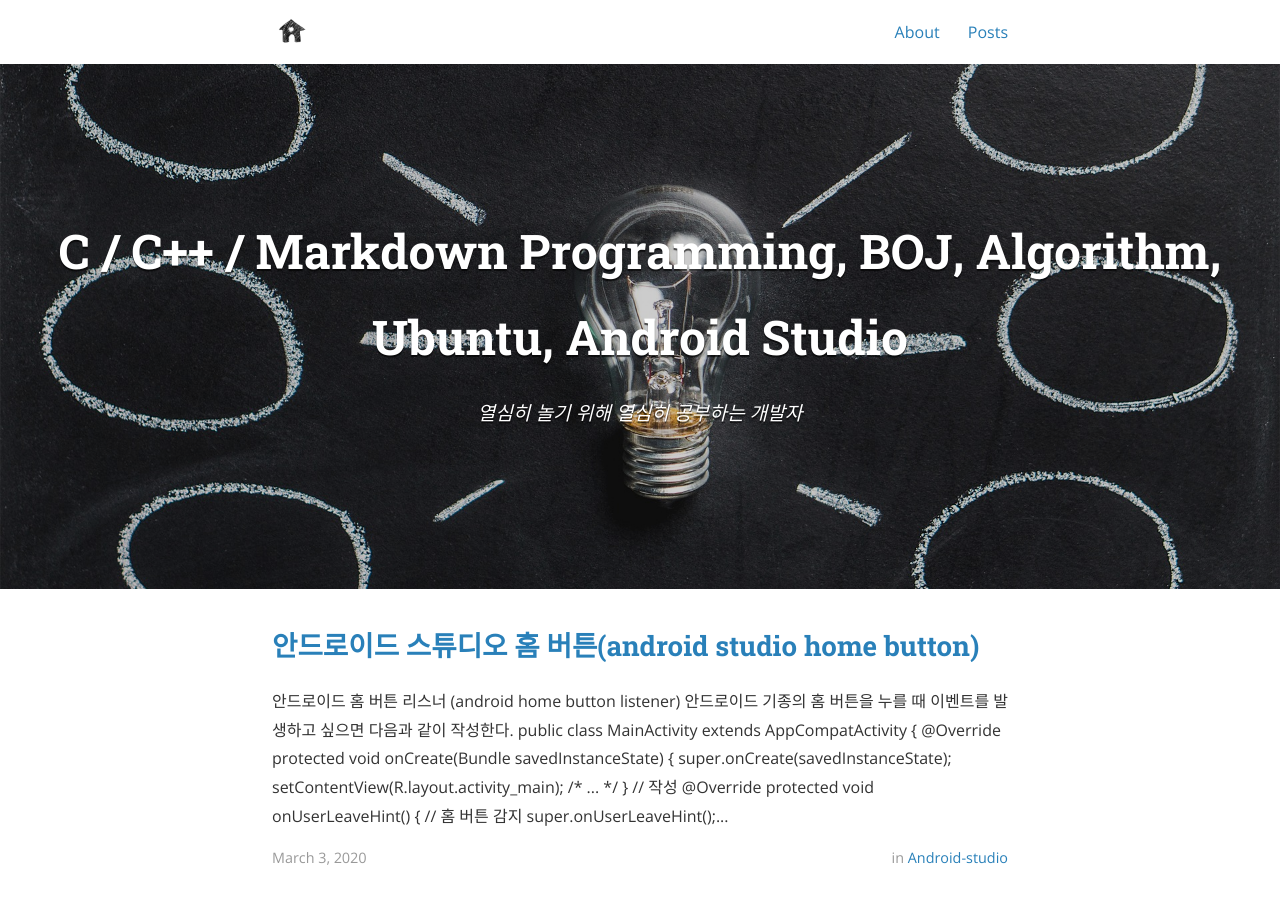
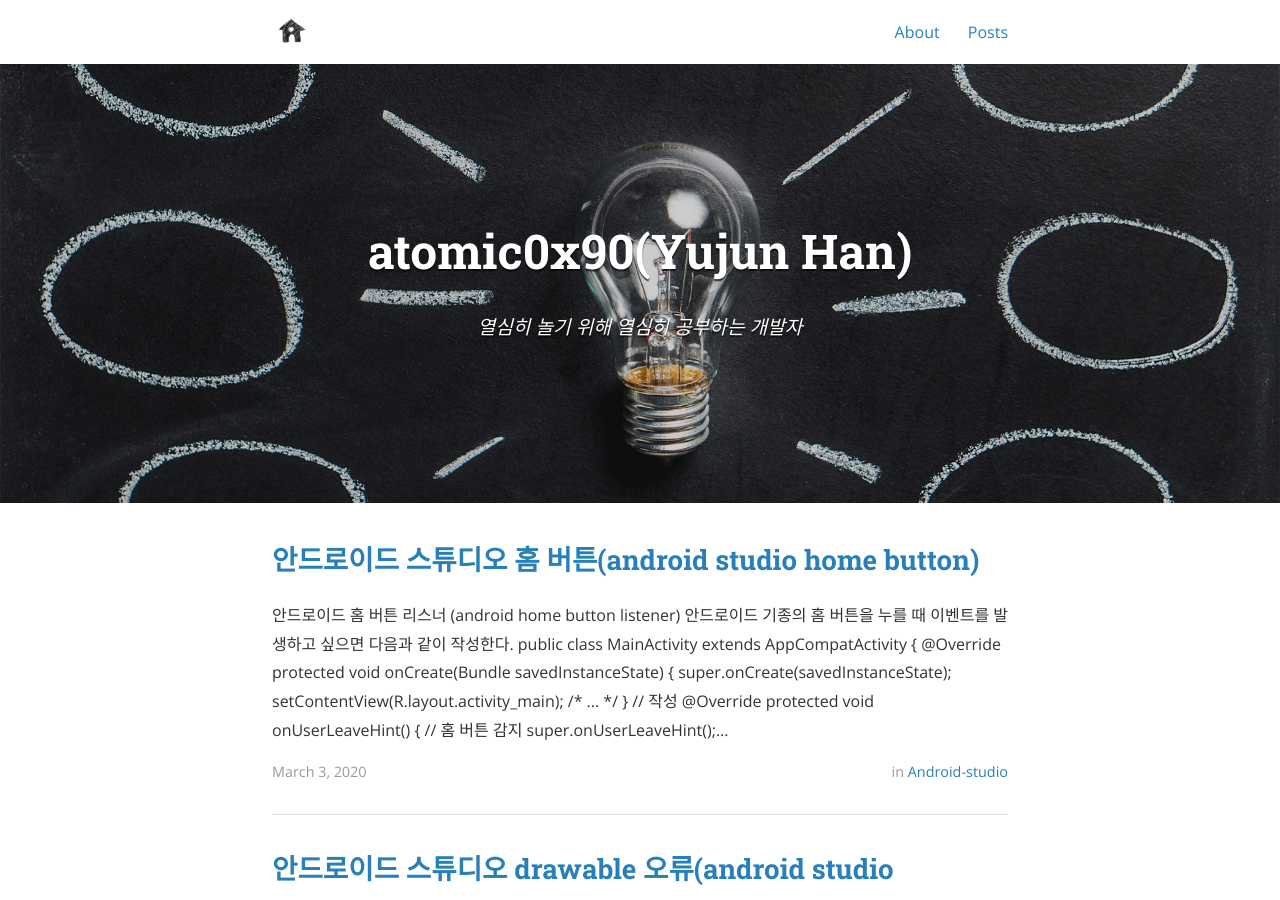
Before and after one commit to atomic0x90/atomic0x90.github.io, a Jekyll site: the page built from index.html, in a window 1280 px wide and 900 px high. Built offline with Jekyll 4.4.1, drawn with Linux system fonts in a browser that asks for light colours; nearby versions of some CDN libraries; the list of posts is cut into pages by our own code; some of the changed text lies outside the part shown.

Commit message:
Fix title

```diff
--- a/_config.yml
+++ b/_config.yml
@@ -17,7 +17,7 @@ url: "https://atomic0x90.github.io"
 disqus-shortname: atomic0x90
 
 # Site settings
-title: C / C++ / Markdown Programming, BOJ, Algorithm, Ubuntu, Android Studio
+title: atomic0x90(Yujun Han)
 subtitle: "열심히 놀기 위해 열심히 공부하는 개발자"
 email: hanyujun.study@gmail.com
 name: Yujun Han
```
